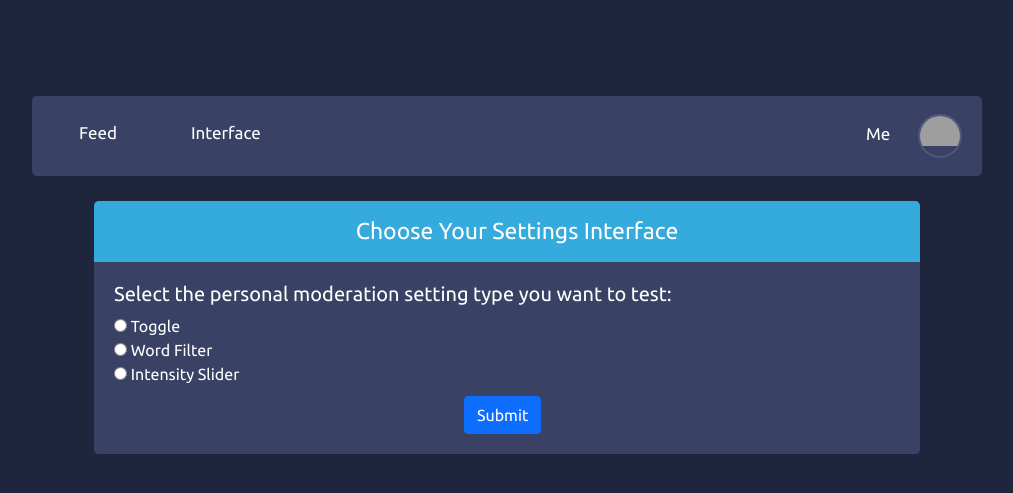
After one commit to shaguniitb/surveysite, a Django app: template sns/templates/sns/interface.html in a window 1280 px wide. The commit adds this page. Shown: the top 493 px of the page, without its empty margins (133-1146 px from the left). Run offline with Django 3.2, Linux system fonts and the light colour scheme; the template is opened without the code that fills it: values that come from a table or form of the project are taken from there, others are empty; some libraries are stand-ins or nearby versions; grey boxes are pictures that could not be loaded.

Commit message:
Added interface

```diff
--- a/sns/forms.py
+++ b/sns/forms.py
@@ -1,7 +1,7 @@
 from django import forms
 
 from .widgets import RangeInput
-from .models import WordFilterSetting, SliderSetting
+from .models import Participant, WordFilterSetting, SliderSetting
 
 
 class WfForm(forms.ModelForm):
@@ -25,3 +25,14 @@ class SliderForm(forms.ModelForm):
   class Meta:
     model = SliderSetting
     fields = [ "slider_level" ]
+
+class InterfaceForm(forms.ModelForm):
+  setting = forms.CharField(
+    widget=forms.RadioSelect(
+      choices = Participant.INTERFACE_CHOICES
+      ),
+  )
+
+  class Meta:
+    model = Participant
+    fields = [ "setting" ]
--- a/sns/static/sns/feed.css
+++ b/sns/static/sns/feed.css
@@ -507,3 +507,8 @@ p.instruction {
   margin-top: 20px;
   margin-left: 25px;
 }
+
+.save-button {
+  margin-top: 10px;
+  margin-left: 360px;
+}
--- a/sns/static/sns/wordfilter.css
+++ b/sns/static/sns/wordfilter.css
@@ -10,7 +10,7 @@
   line-height: 20px;
   padding: 20px 10px;
   border-bottom: 1px solid black;
-  width: 640px;
+  width: 700px;
   height: 100px;
   margin-left: 20px;
 }
@@ -22,7 +22,3 @@ margin-left: 0px;
   display: inline-block;
   margin-bottom: 20px;
 }
-
-.save-button {
-  margin-left: 350px;
-}
--- a/sns/templates/sns/int_slider.html
+++ b/sns/templates/sns/int_slider.html
@@ -38,7 +38,7 @@
 $(document).ready(function() {
   $('#slider-form').submit(function(e){
     console.log("came here");
-    $.post("{% url 'int_slider' %}",
+    $.post("{% url 'sns:int_slider' %}",
       $(this).serialize(),
       function(data){
         var self = document.getElementById("result");
--- /dev/null
+++ b/sns/templates/sns/interface.html
@@ -0,0 +1,37 @@
+{% extends "sns/page_base_minimal.html" %}
+
+
+{% load static %}
+
+{% block scripts %}
+<link href="https://cdn.jsdelivr.net/npm/bootstrap@5.0.2/dist/css/bootstrap.min.css" rel="stylesheet" integrity="sha384-EVSTQN3/azprG1Anm3QDgpJLIm9Nao0Yz1ztcQTwFspd3yD65VohhpuuCOmLASjC" crossorigin="anonymous">
+<link rel="stylesheet" href="{% static 'sns/feed.css' %}">
+<link rel="stylesheet" href="{% static 'sns/wordfilter.css' %}">
+{% endblock scripts %}
+
+{% block content %}
+
+<!-- MIDDLE-CONTAINER -->
+<div class="middle-container container">
+  <div class="togglediv block">
+    <h1 class="titular"><span class="icon"></span>Choose Your Settings Interface</h1>
+    <div class="togglequestion">
+      <h2>  Select the personal moderation setting type you want to test:  </h2>
+      <form action="" method="post" id="wf-form">
+        {% csrf_token %}
+        <formgroup>
+          {{ form.setting.errors }}
+
+          {{ form.setting }}
+        </formgroup>
+        <input type="submit" class="btn btn-primary save-button" value="Submit" />
+      </form>
+      <div class="result"><span id="result"></span></div>
+    </div>
+
+  </div>
+</div>
+
+
+
+{% endblock content %}
--- a/sns/templates/sns/page_base_minimal.html
+++ b/sns/templates/sns/page_base_minimal.html
@@ -17,10 +17,10 @@
     <header class="block">
       <ul class="header-menu horizontal-list">
         <li>
-           <a class="header-menu-tab" href="/sns/feed"><span class="icon fontawesome-user scnd-font-color"></span>Feed</a>
+           <a class="header-menu-tab" href="{% url 'sns:feed' %}"><span class="icon fontawesome-user scnd-font-color"></span>Feed</a>
         </li>
          <li>
-          <a class="header-menu-tab" href="#1"><span class="icon entypo-cog scnd-font-color"></span>Settings</a>
+          <a class="header-menu-tab" href="{% url 'sns:interface' %}"><span class="icon entypo-cog scnd-font-color"></span>Interface</a>
         </li>
 
       </ul>
--- a/sns/templates/sns/toggle.html
+++ b/sns/templates/sns/toggle.html
@@ -35,7 +35,7 @@
 <script type="text/javascript">
 $(document).ready(function() {
   $('#flexSwitchCheckChecked').change(function() {
-      $.post("{% url 'toggle' %}", {
+      $.post("{% url 'sns:toggle' %}", {
           filter_toxic: this.checked,
           csrfmiddlewaretoken: '{{ csrf_token }}'
         },
--- a/sns/templates/sns/wordfilter.html
+++ b/sns/templates/sns/wordfilter.html
@@ -24,7 +24,7 @@
 
           {{ form.word_filters }}
         </formgroup>
-        <input type="submit" class="btn btn-primary" value="Submit" />
+        <input type="submit" class="btn btn-primary save-button" value="Save" />
       </form>
       <div class="result"><span id="result"></span></div>
       <p class="instruction">  Comments closely matching these words will be filtered out of your feed.  </p>
@@ -37,8 +37,7 @@
 <script type="text/javascript">
 $(document).ready(function() {
   $('#wf-form').submit(function(e){
-    console.log("came here");
-    $.post("{% url 'wordfilter' %}",
+    $.post("{% url 'sns:wordfilter' %}",
       $(this).serialize(),
       function(data){
         var self = document.getElementById("result");
--- a/sns/urls.py
+++ b/sns/urls.py
@@ -2,8 +2,10 @@ from django.urls import path
 
 from . import views, create_tables
 
+app_name = 'sns'
 urlpatterns = [
     path('', views.index, name='index'),
+    path('interface', views.interface, name='interface'),
     path('feed', views.feed, name='feed'),
     path('toggle', views.toggle, name='toggle'),
     path('wordfilter', views.wordfilter, name='wordfilter'),
--- a/static/sns/feed.css
+++ b/static/sns/feed.css
@@ -507,3 +507,8 @@ p.instruction {
   margin-top: 20px;
   margin-left: 25px;
 }
+
+.save-button {
+  margin-top: 10px;
+  margin-left: 350px;
+}
--- a/static/sns/wordfilter.css
+++ b/static/sns/wordfilter.css
@@ -10,7 +10,7 @@
   line-height: 20px;
   padding: 20px 10px;
   border-bottom: 1px solid black;
-  width: 640px;
+  width: 700px;
   height: 100px;
   margin-left: 20px;
 }
@@ -22,7 +22,3 @@ margin-left: 0px;
   display: inline-block;
   margin-bottom: 20px;
 }
-
-.save-button {
-  margin-left: 350px;
-}
--- a/surveysite/urls.py
+++ b/surveysite/urls.py
@@ -17,6 +17,7 @@ from django.contrib import admin
 from django.urls import include, path
 
 urlpatterns = [
-    path('sns/', include('sns.urls')),
+    # path('sns/', include('sns.urls')),
     path('admin/', admin.site.urls),
+    path('', include(('sns.urls', 'sns'), namespace='sns')),
 ]
```
Also changed, not shown: sns/views.py (+25 -5 lines), static/sns/slider.css (+5 -31 lines).
